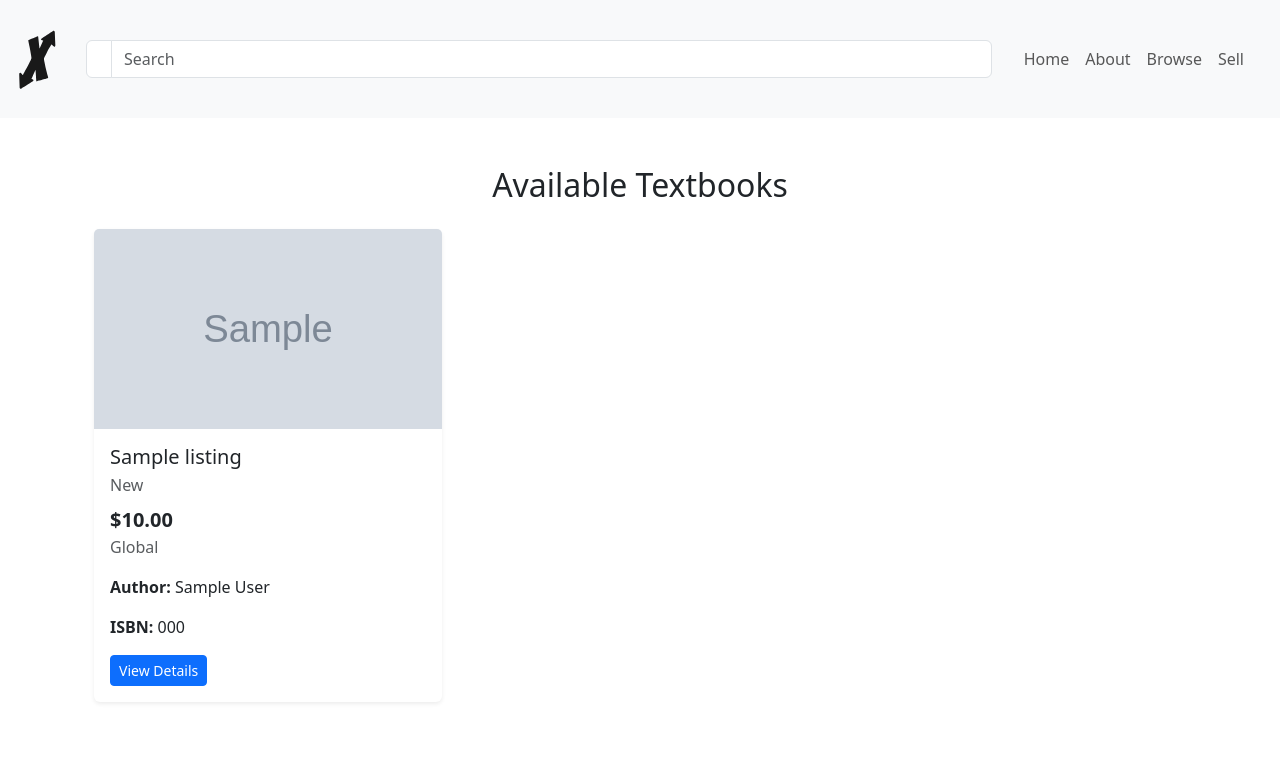
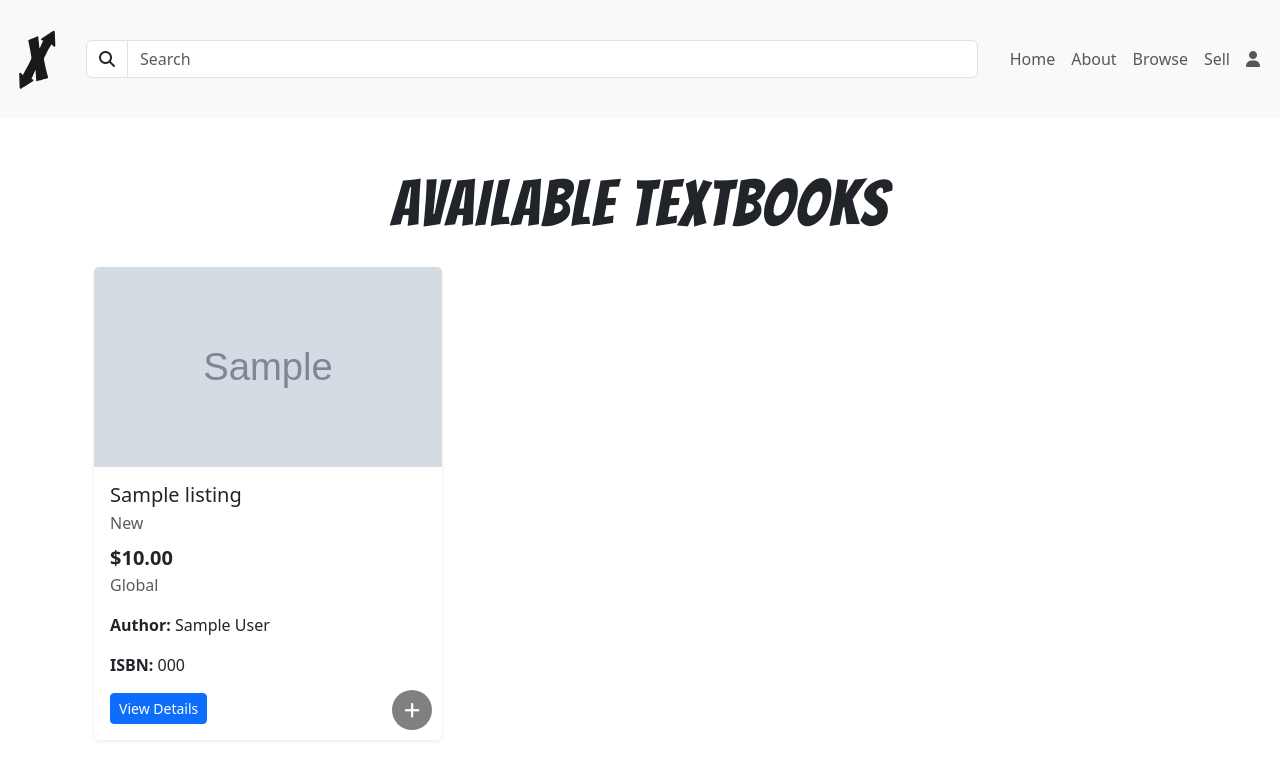
Before and after one commit to Navnedia/Textbook-X-Change, a Django app: page /listings/ in a window 1280 px wide. Shown: the top 780 px of the page. Run offline with Django 5.2, Linux system fonts and the light colour scheme; tables that the repository leaves empty hold one stand-in row (values such as "Sample post"); grey boxes marked "Sample" are stand-in pictures; some libraries are stand-ins or nearby versions.

Commit message:
Created Textbook Details page that can be reached when pressing "view details" button on listing. (1st draft)

```diff
--- a/core/templates/core/base.html
+++ b/core/templates/core/base.html
@@ -18,11 +18,19 @@
         <script defer src="https://cdn.jsdelivr.net/npm/bootstrap@5.3.3/dist/js/bootstrap.bundle.min.js"></script>
         {% endblock styles %}
 
-        <!-- Include Font Awesome Icons -->
-        <script src="{% static 'fontawesomefree/js/fontawesome.min.js' %}"></script>
-        <script src="{% static 'fontawesomefree/js/regular.min.js' %}"></script>
-        <script src="{% static 'fontawesomefree/js/solid.min.js' %}"></script>
-    </head>
+    <!-- Font Awesome CDN -->
+    <link rel="stylesheet" href="https://cdnjs.cloudflare.com/ajax/libs/font-awesome/6.4.2/css/all.min.css">
+
+    <style>
+        .bangers-font {
+            font-family: 'Bangers', cursive;
+            font-size: 4rem;
+            letter-spacing: 3px;
+            text-transform: uppercase;
+        }
+    </style>
+</head>
+
     <body>
         <!-- Navbar Header section -->
         <nav class="navbar navbar-expand-md py-md-4 bg-body-tertiary">
--- a/listings/templates/listings.html
+++ b/listings/templates/listings.html
@@ -3,13 +3,16 @@
 {% block title %}Browse Textbook Listings{% endblock %}
 
 {% block content %}
+<!-- Ensure Bangers font is loaded -->
+<link href="https://fonts.googleapis.com/css2?family=Bangers&display=swap" rel="stylesheet">
+
 <div class="container mt-5">
-    <h2 class="text-center mb-4">Available Textbooks</h2>
+    <h2 class="text-center mb-4 bangers-font">Available Textbooks</h2>
 
     <div class="row">
         {% for listing in listings %}
         <div class="col-md-4 mb-4">
-            <div class="card shadow-sm">
+            <div class="card shadow-sm position-relative">
                 {% if listing.image %}
                     <img src="{{ listing.image.url }}"
                          alt="{{ listing.title }}"
@@ -26,14 +29,15 @@
                     <p class="card-text"><strong>Author:</strong> {{ listing.author }}</p>
                     <p class="card-text"><strong>ISBN:</strong> {{ listing.isbn }}</p>
 
-                    <a href="#" class="btn btn-primary btn-sm view-details-btn"
-                        data-bs-toggle="modal"
-                        data-bs-target="#detailsModal"
-                        data-title="{{ listing.title }}"
-                        data-price="${{ listing.price }}"
-                        data-description="This is a great textbook about XYZ.">
+                    <!-- View Details Button -->
+                    <a href="{% url 'listings:textbook_details' listing.pk %}" class="btn btn-primary btn-sm view-details-btn">
                         View Details
                     </a>
+
+                    <!-- Plus Button for Adding to Cart -->
+                    <button class="btn add-to-cart">
+                        <i class="fas fa-plus"></i>
+                    </button>
                 </div>
             </div>
         </div>
@@ -44,7 +48,6 @@
         {% endfor %}
     </div>
 </div>
-
 
 <!-- Bootstrap Modal -->
 <div class="modal fade" id="detailsModal" tabindex="-1" aria-labelledby="detailsModalLabel" aria-hidden="true">
@@ -59,17 +62,20 @@
                 <p><strong>Price:</strong> <span id="modal-price"></span></p>
                 <p><strong>Description:</strong> <span id="modal-description"></span></p>
             </div>
-            <div class="modal-footer">
+            <div class="modal-footer d-flex justify-content-between">
+                <!-- Placeholder link for future textbook page -->
+                <a href="#" class="text-primary text-decoration-none" id="visit-textbook-link">Visit Textbook's Page</a>
+
+                <!-- Close button -->
                 <button type="button" class="btn btn-secondary" data-bs-dismiss="modal">Close</button>
             </div>
         </div>
     </div>
 </div>
 
-<!-- JavaScript to Update Modal Content -->
+<!-- JavaScript for Modal & Cart Functionality -->
 <script>
     document.addEventListener("DOMContentLoaded", function() {
-        var modal = document.getElementById("detailsModal");
         var modalTitle = document.getElementById("modal-title");
         var modalPrice = document.getElementById("modal-price");
         var modalDescription = document.getElementById("modal-description");
@@ -81,17 +87,54 @@
                 modalDescription.innerText = this.getAttribute("data-description");
             });
         });
+
+        document.querySelectorAll(".add-to-cart").forEach(button => {
+            button.addEventListener("click", function() {
+                alert("Item added to cart (placeholder functionality)");
+            });
+        });
     });
 </script>
 
-<!-- Bootstrap Styling -->
+<!-- Styling -->
 <style>
+    /* Ensure Bangers font applies */
+    .bangers-font {
+        font-family: 'Bangers', cursive;
+        font-size: 4rem; /* Increased size */
+        letter-spacing: 2px;
+        text-transform: uppercase;
+    }
+
     .card {
         border: none;
         box-shadow: 0px 2px 5px rgba(0, 0, 0, 0.1);
     }
+
     .card-body h6 {
         font-size: 0.9rem;
     }
+
+    /* Plus Button for Add to Cart */
+    .add-to-cart {
+        position: absolute;
+        bottom: 10px;
+        right: 10px;
+        border-radius: 50%;
+        width: 40px;
+        height: 40px;
+        display: flex;
+        justify-content: center;
+        align-items: center;
+        font-size: 18px;
+        background-color: grey; /* Grey background */
+        color: white; /* White icon color */
+        border: none;
+        transition: background-color 0.2s ease;
+    }
+
+    .add-to-cart:hover {
+        background-color: darkgrey; /* Slightly darker grey on hover */
+    }
 </style>
 {% endblock %}
--- a/listings/urls.py
+++ b/listings/urls.py
@@ -10,4 +10,7 @@ urlpatterns = [
     path("prelist/", views.prelist, name="prelist"),
     path("create/", views.create_listing, name="create_listing"),
     path("fetch_ebay_price/", EbayPriceScraperView.as_view(), name="fetch_ebay_price"),
+    path("<int:pk>/", views.textbook_details, name="textbook_details"),
+
+
 ]
--- a/listings/views.py
+++ b/listings/views.py
@@ -3,6 +3,8 @@ from django.http import HttpRequest, HttpResponse, JsonResponse
 from .forms import ListingForm, PrelistForm
 from .models import Listing
 from .services.autofill import PrelistSuggestionsProvider
+from django.shortcuts import get_object_or_404
+
 # Create your views here:
 
 def prelist(request: HttpRequest) -> HttpResponse:
@@ -34,6 +36,10 @@ def create_listing(request: HttpRequest, autofill_data: Listing | None = None) -
 def listing_page(request):
     listings = Listing.objects.all().order_by("-id")
     return render(request, "listings.html", {"listings": listings})
+
+def textbook_details(request, pk):
+    listing = get_object_or_404(Listing, pk=pk)
+    return render(request, "textbook_details.html", {"listing": listing})
 
 #############################################################################################################################################
 #refactored guiseppes code and used ai
```
Also changed, not shown: listings/templates/textbook_details.html (added, +59 -0 lines).
